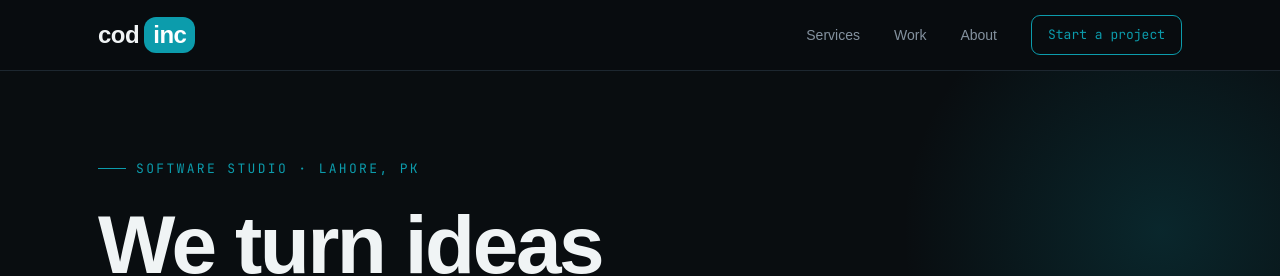
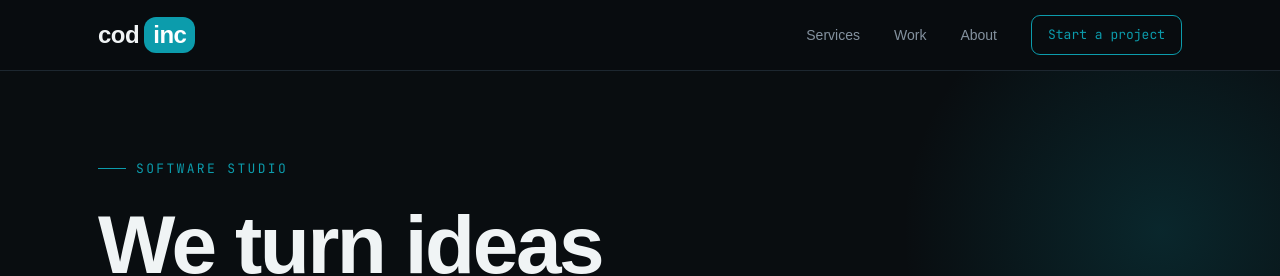
Before and after one commit to muhammadanas123/codinc, a Next.js app: page / in a window 1280 px wide. Shown: the top 276 px of the page. Built offline with nearby package versions, Linux system fonts and the light colour scheme; a web font is replaced by a local one.

Commit message:
chore: add CLAUDE.md and refine site copy (#7)

```diff
--- a/messages/en.yml
+++ b/messages/en.yml
@@ -3,7 +3,6 @@ site:
   tagline: "software, shipped"
   email: "hello@codinc.co"
   url: "https://codinc.co"
-  location: "Lahore, PK"
   metaDescription: "Codinc is a product & engineering studio. We design, build, and run web and mobile applications for teams who need them done right — and done."
   ogDescription: "A product & engineering studio. We design, build, and run web and mobile applications."
 
@@ -23,7 +22,7 @@ common:
   close: "Close"
 
 hero:
-  eyebrow: "Software studio · {location}"
+  eyebrow: "Software studio"
   headingPrefix: "We turn ideas into software that"
   headingEmphasis: "ships"
   paragraph: "Codinc is a product & engineering studio. We design, build, and run web and mobile applications for teams who need them done right — and done."
@@ -114,7 +113,7 @@ about:
 team:
   eyebrow: "// our team"
   title: "The people who build it."
-  sub: "A small bench of senior engineers and designers. Tap anyone to see what they bring — and to put them on your project."
+  sub: "A small, senior team of engineers and designers. Tap anyone to see what they bring."
   viewProfile: "View {name}'s profile"
   yearsExperience: "{years}+ yrs experience"
   hireMe: "Hire me →"
@@ -151,4 +150,4 @@ contact:
 
 footer:
   contact: "Contact"
-  copyright: "© 2026 Codinc. Built in Lahore, shipped everywhere."
+  copyright: "© 2026 Codinc. All rights reserved."
--- a/src/components/sections/hero.tsx
+++ b/src/components/sections/hero.tsx
@@ -6,7 +6,6 @@ import { Button } from "@/components/ui/button";
 
 export async function Hero() {
   const t = await getTranslations("hero");
-  const tSite = await getTranslations("site");
 
   return (
     <section className="relative overflow-hidden pb-[70px] pt-[88px]">
@@ -22,7 +21,7 @@ export async function Hero() {
       <Container>
         <p className="mb-6 flex items-center gap-[10px] font-mono text-[13px] uppercase tracking-[0.18em] text-peacock">
           <span className="h-px w-7 bg-peacock" />
-          {t("eyebrow", { location: tSite("location") })}
+          {t("eyebrow")}
         </p>
 
         <h1 className="mb-[26px] max-w-[14ch] font-display text-[clamp(40px,7vw,82px)] font-bold leading-[1.02] tracking-[-0.03em]">
```
Also changed, not shown: 1 other file (tests, documents, lock files or other folders).
